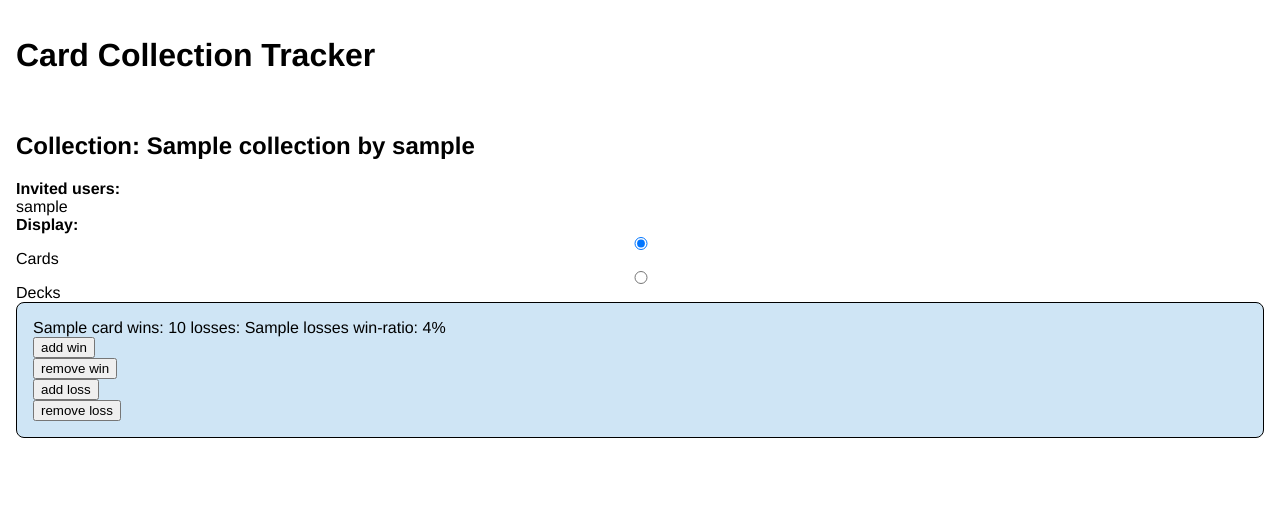
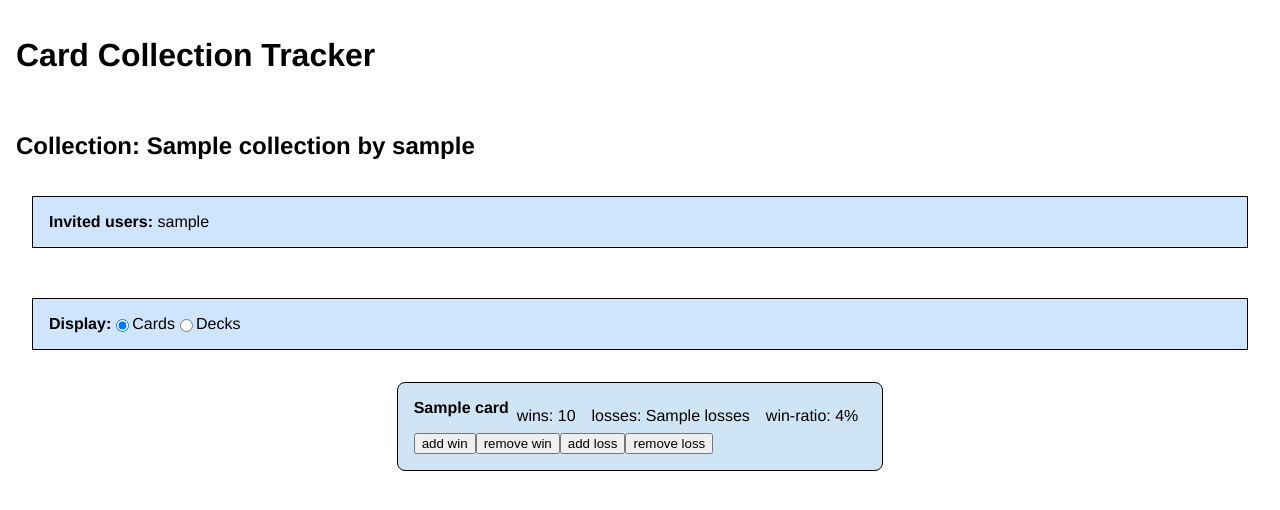
Before and after one commit to Regularmute/MTGCardTracker, a Flask app: template templates/collectionlist.html in a window 1280 px wide. Shown: the part 57-567 px from the top of the page. Run offline with Flask 3, Linux system fonts and the light colour scheme; the template is opened without the code that fills it: most values are stand-ins (such as "Sample title", 1, 10 or a date in 2020); parts of the project's set-up code (start-up, migrations or seed data) failed here and were passed over.

Commit message:
refactor(card/decklist): pages to work with new css

```diff
--- a/templates/collectionlist.html
+++ b/templates/collectionlist.html
@@ -3,10 +3,16 @@
 {% block content %}
 
 <h2>Collection: {{ collection.name }} by {{ collection.username }}</h2>
-<strong>Invited users: </strong>
+<div class="toolbar">
+    <div>
+        <strong>Invited users:</strong>&nbsp;
+    </div>
+    <div>
         {% for user in invited_users %}
-    {{ user.username }}&nbsp;
+            {{ user.username }}
         {% endfor %}
+    </div>
+</div>
 
 <br>
 
@@ -31,6 +37,7 @@
     </form>
 {% endif %}
 
+<div class="toolbar">
     <strong>Display:</strong>
     <input type="radio" name="view_mode" value="cards" onclick="showCardView();" checked>
         Cards
@@ -38,19 +45,28 @@
     <input type="radio" name="view_mode" value="decks" onclick="showDeckView();">
         Decks
     </input>
+</div>
 
-<div id="card_view">
+<div id="card_view" class="column-container">
     {% if logged_userid == collection.owner_id %}
+    <div class="toolbar">
         <form action="/addcard" method="post">
             Card name: <input type="text" name="cardname">
             <input type="submit" value="Add card" minlength="1" maxlength="150">
             <input type="hidden" name="csrf_token" value="{{ session.csrf_token }}">
         </form>
+    </div>
     {% endif %}
     {% for card in cardlist %}
 
     <div class="list_block">
-        {{ card.name }} wins: {{ card.wins }} losses: {{ card.losses }} win-ratio: {{ card.win_rate }}%
+        <div class="block-row">
+            <div><strong>{{ card.name }}</strong></div>
+            <div><p>wins: {{ card.wins }}</p></div>
+            <div><p>losses: {{ card.losses }}</p></div>
+            <div><p>win-ratio: {{ card.win_rate }}%</p></div>
+        </div>
+        <div class="block-row">
             {% if logged_userid == collection.owner_id %}
                 <form action="/deletecard" method="post"
                     onsubmit="return confirm(
@@ -89,22 +105,27 @@
                     value="{{ url_for('collectionlist', collection_id=collection.id) }}">
             </form>
         </div>
+    </div>
     {% endfor %}
 </div>
 
 <div class="hidden" id="deck_view">
+    <div class="toolbar">
         <form action="/createdeck" method="post">
             Deck name: <input type="text" name="deckname">
             <input type="submit" value="Create deck" minlength="1" maxlength="150">
             <input type="hidden" name="csrf_token" value="{{ session.csrf_token }}">
         </form>
-    <div>
+    </div>
     {% for deck in decks %}
     <div class="list_block">
+        <div>
             <a href="{{ url_for('decklist', deck_id=deck.id) }}">
                 {{ deck.name }}
             </a> &nbsp; by {{ deck.username }}
+        </div>
         {% if logged_userid == deck.creator_id or logged_userid == collection.owner_id %}
+        <div>
             <form action="/deletedeck" method="post"
                 onsubmit="return confirm(
                     'Are you sure you want to delete deck: {{ deck.name }}? Its statistics can\'t be recovered');">
@@ -112,20 +133,24 @@
                 <input type="hidden" name="deck_id" value="{{ deck.id }}">
                 <input type="hidden" name="csrf_token" value="{{ session.csrf_token }}">
             </form>
+        </div>
         {% endif %}
     </div>
     {% endfor %}
-    </div>
 </div>
 
 <script>
     function showCardView() {
         document.getElementById("card_view").classList.remove("hidden");
+        document.getElementById("card_view").classList.add("column-container");
+        document.getElementById("deck_view").classList.remove("column-container");
         document.getElementById("deck_view").classList.add("hidden");
     }
     function showDeckView() {
+        document.getElementById("card_view").classList.remove("column-container");
         document.getElementById("card_view").classList.add("hidden");
         document.getElementById("deck_view").classList.remove("hidden");
+        document.getElementById("deck_view").classList.add("column-container");
     }
 </script>
 {% endblock %}
```
Also changed, not shown: templates/decklist.html (+8 -1 lines). Lines whose indentation alone changed are shown as unchanged.
